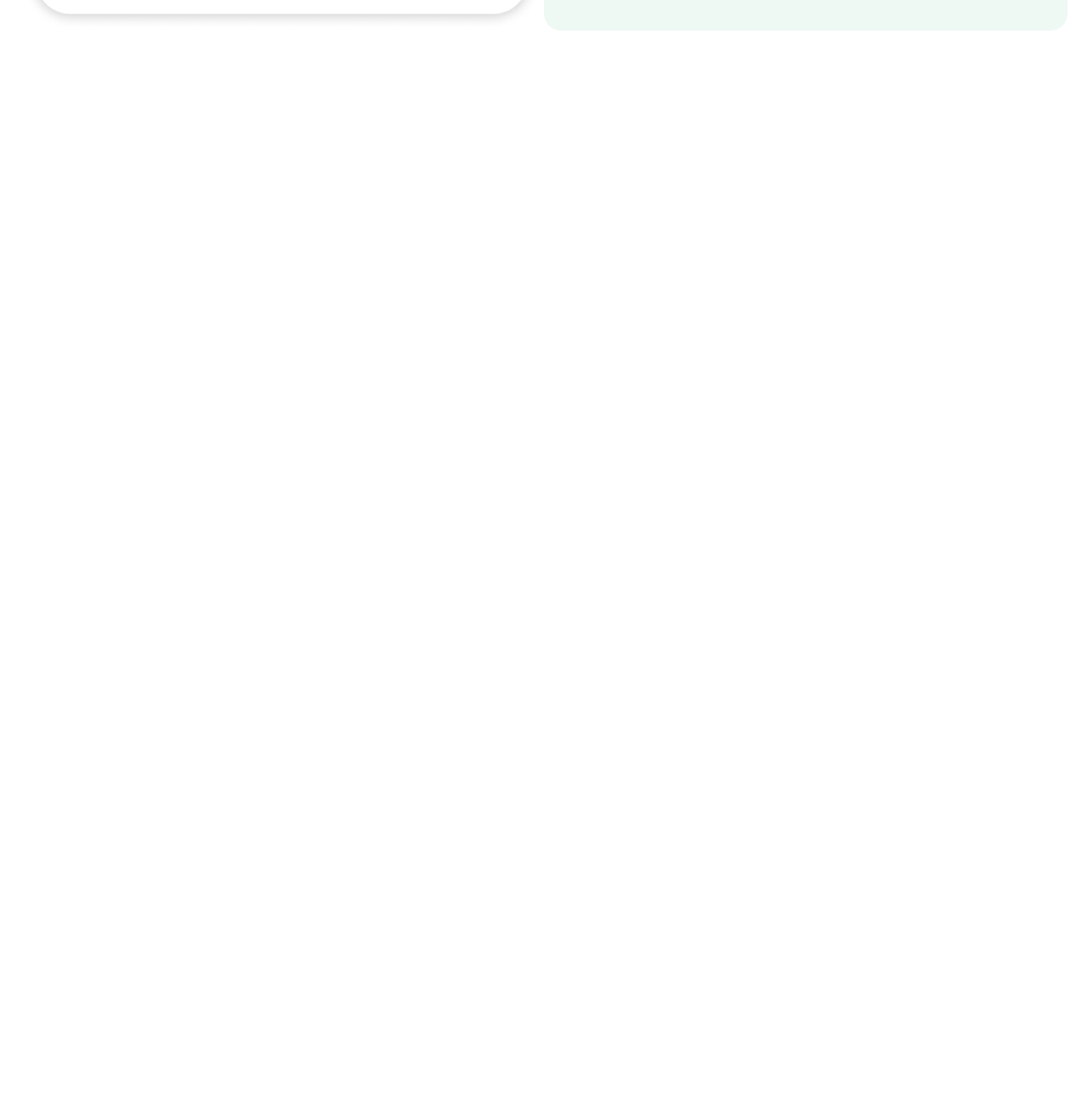
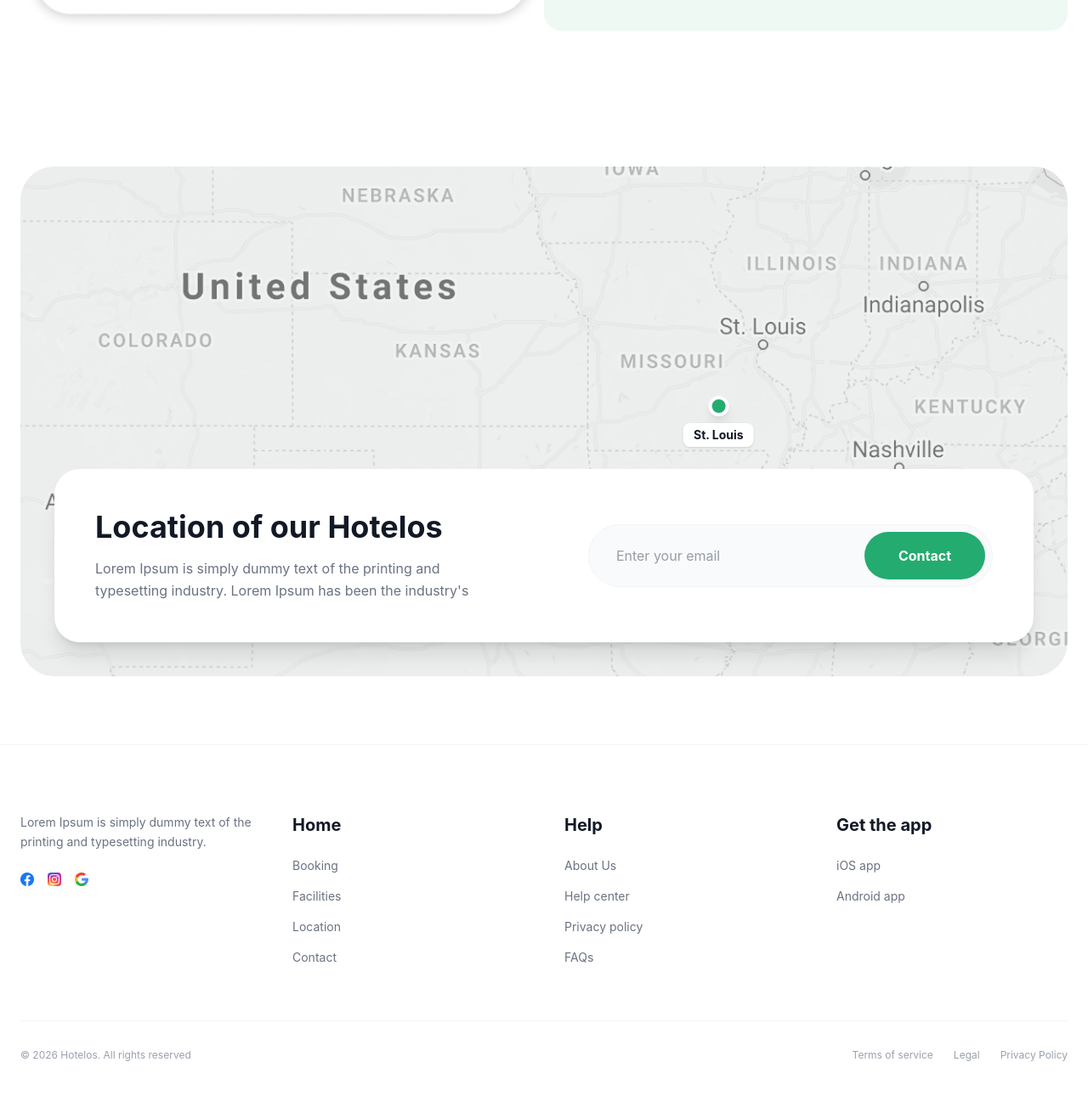
Before and after one commit to dilovar6666/practic, a website: page src/righthtml.html in a window 1280 px wide. Shown: the part 3665-4955 px from the top of the page at 85% size. Before the commit the page ends 3781 px from the top, so only its background shows below. Drawn offline with nearby package versions, Linux system fonts and the light colour scheme; files that its build step writes are made by us from their sources; files whose address does not match are found by name.

Commit message:
add section5 and footer

```diff
--- a/index.html
+++ b/index.html
@@ -210,7 +210,7 @@
                class="bg-white border border-gray-50 p-8 rounded-2xl shadow-sm transition-shadow flex flex-col items-center justify-center text-center group">
                <div class="w-12 h-12 mb-4 flex items-center justify-center">
                   <img src="./forimg/workspace 1.png" class="w-full h-full object-contain transition-transform"
-                     alt="Private Workspace">
+                     alt="">
                </div>
                <span class="text-[#121926] font-medium text-sm">Private Workspace</span>
             </div>
@@ -218,7 +218,7 @@
                class="bg-white border border-gray-50 p-8 rounded-2xl shadow-sm transition-shadow flex flex-col items-center justify-center text-center group">
                <div class="w-12 h-12 mb-4 flex items-center justify-center">
                   <img src="./forimg/parking-area (1) 1.png" class="w-full h-full object-contain  transition-transform"
-                     alt="Parking Area">
+                     alt="">
                </div>
                <span class="text-[#121926] font-medium text-sm">Parking Area</span>
             </div>
@@ -226,7 +226,7 @@
                class="bg-white border border-gray-50 p-8 rounded-2xl shadow-sm transition-shadow flex flex-col items-center justify-center text-center group">
                <div class="w-12 h-12 mb-4 flex items-center justify-center">
                   <img src="./forimg/cappuccino 1.png" class="w-full h-full object-contain transition-transform"
-                     alt="Breakfast">
+                     alt="">
                </div>
                <span class="text-[#121926] font-medium text-sm">Breakfast</span>
             </div>
@@ -234,7 +234,7 @@
                class="bg-white border border-gray-50 p-8 rounded-2xl shadow-sm transition-shadow flex flex-col items-center justify-center text-center group">
                <div class="w-12 h-12 mb-4 flex items-center justify-center">
                   <img src="./forimg/wifi (2) 1.png" class="w-full h-full object-contain transition-transform"
-                     alt="Free Wifi">
+                     alt="">
                </div>
                <span class="text-[#121926] font-medium text-sm">Free Wifi</span>
             </div>
@@ -242,7 +242,7 @@
                class="bg-white border border-gray-50 p-8 rounded-2xl shadow-sm transition-shadow flex flex-col items-center justify-center text-center group">
                <div class="w-12 h-12 mb-4 flex items-center justify-center">
                   <img src="./forimg/flash (1) 1.png" class="w-full h-full object-contain transition-transform"
-                     alt="Free Electricity">
+                     alt="">
                </div>
                <span class="text-[#121926] font-medium text-sm">Free Electricity</span>
             </div>
@@ -250,7 +250,7 @@
                class="bg-white border border-gray-50 p-8 rounded-2xl shadow-sm  transition-shadow flex flex-col items-center justify-center text-center group">
                <div class="w-12 h-12 mb-4 flex items-center justify-center">
                   <img src="./forimg/swimmer 1.png" class="w-full h-full object-contain  transition-transform"
-                     alt="Swimming Pool">
+                     alt="">
                </div>
                <span class="text-[#121926] font-medium text-sm">Swimming Pool</span>
             </div>
@@ -258,7 +258,7 @@
                class="bg-white border border-gray-50 p-8 rounded-2xl shadow-sm transition-shadow flex flex-col items-center justify-center text-center group">
                <div class="w-12 h-12 mb-4 flex items-center justify-center">
                   <img src="./forimg/dumbell 1.png" class="w-full h-full object-contain  transition-transform"
-                     alt="exercise Space">
+                     alt="">
                </div>
                <span class="text-[#121926] font-medium text-sm">exercise Space</span>
             </div>
@@ -266,7 +266,7 @@
                class="bg-white border border-gray-50 p-8 rounded-2xl shadow-sm transition-shadow flex flex-col items-center justify-center text-center group">
                <div class="w-12 h-12 mb-4 flex items-center justify-center">
                   <img src="./forimg/ellipsis 1.png" class="w-full h-full object-contain  transition-transform"
-                     alt="Other Service">
+                     alt="">
                </div>
                <span class="text-[#121926] font-medium text-sm">Other Service</span>
             </div>
@@ -341,12 +341,10 @@
    </section>
 
 
-   <script src="https://cdn.tailwindcss.com"></script>
-
    <section class="bg-white py-20 px-6 font-sans">
       <div class="max-w-7xl mx-auto h-[600px] rounded-[40px] relative overflow-hidden flex items-end p-10 bg-gray-100">
 
-         <img src="./forimg/map (1).png" alt="Map Background"
+         <img src="./forimg/map (1).png" alt=""
             class="absolute inset-0 w-full h-full object-cover opacity-60">
 
          <div class="absolute top-1/2 left-2/3 -translate-x-1/2 -translate-y-1/2 flex flex-col items-center">
--- a/src/righthtml.html
+++ b/src/righthtml.html
@@ -278,17 +278,13 @@
    <section class="bg-white py-20 px-6 font-sans">
       <div
          class="max-w-7xl mx-auto flex flex-col md:flex-row items-stretch justify-center  overflow-hidden rounded-[20px]">
-
-         <div
-            class="w-full md:w-1/2 flex  items-center justify-center">
+         <div class="w-full md:w-1/2 flex  items-center justify-center">
             <img src="../forimg/Perfect Place 1.png" alt="" class="w-full max-w-[100%]">
          </div>
-
          <div class="w-full md:w-1/2 p-12  flex flex-col justify-center space-y-6 bg-[#eff9f4] rounded-[20px]">
             <h2 class="text-[#121926] text-4xl font-bold">
                About Us
             </h2>
-
             <div class="space-y-4">
                <p class="text-gray-500 leading-relaxed text-sm">
                   Lorem Ipsum is simply dummy text of the printing and typesetting industry. Lorem Ipsum has been the
@@ -299,7 +295,6 @@
                   industry's standard dummy Lorem Ipsum is simply dummy text of the printing and typesetting industry.
                </p>
             </div>
-
             <div class="pt-4">
                <button
                   class="bg-[#24AB70] text-white px-10 py-3 rounded-full font-medium hover:bg-[#1e8f5d] transition-colors">
@@ -307,9 +302,134 @@
                </button>
             </div>
          </div>
+      </div>
+   </section>
+
+
+   <section class="bg-white py-20 px-6 font-sans">
+      <div class="max-w-7xl mx-auto h-[600px] rounded-[40px] relative overflow-hidden flex items-end p-10 bg-gray-100">
+
+         <img src="../forimg/map (1).png" alt=""
+            class="absolute inset-0 w-full h-full object-cover opacity-60">
+
+         <div class="absolute top-1/2 left-2/3 -translate-x-1/2 -translate-y-1/2 flex flex-col items-center">
+            <div class="bg-[#24AB70] w-6 h-6 rounded-full border-4 border-white shadow-lg"></div>
+            <span class="bg-white px-3 py-1 rounded-lg text-[#121926] font-bold text-sm mt-2 shadow-sm">St. Louis</span>
+         </div>
+
+         <div
+            class="relative z-10 bg-white w-full rounded-[30px] p-8 md:p-12 shadow-xl flex flex-col md:flex-row items-center justify-between gap-8">
+
+            <div class="max-w-md space-y-4">
+               <h2 class="text-[#121926] text-3xl md:text-4xl font-bold">
+                  Location of our Hotelos
+               </h2>
+               <p class="text-gray-500 leading-relaxed">
+                  Lorem Ipsum is simply dummy text of the printing and typesetting industry. Lorem Ipsum has been the
+                  industry's
+               </p>
+            </div>
+
+            <div
+               class="w-full md:w-auto flex flex-col sm:flex-row items-center gap-4 bg-gray-50 p-2 rounded-2xl md:rounded-full border border-gray-100">
+               <input type="email" placeholder="Enter your email"
+                  class="bg-transparent px-6 py-3 w-full sm:w-[300px] outline-none text-gray-700">
+               <button
+                  class="bg-[#24AB70] text-white px-10 py-4 rounded-xl md:rounded-full font-bold hover:bg-[#1e8f5d] transition-all w-full sm:w-auto">
+                  Contact
+               </button>
+            </div>
+
+         </div>
+      </div>
+   </section>
+
+
+   <footer class="bg-white pt-20 pb-10 px-6 font-sans border-t border-gray-100 max-w-[1300px] mx-auto">
+      <div class="max-w-7xl mx-auto">
+
+         <div class="grid grid-cols-1 md:grid-cols-4 gap-12 mb-16">
+
+            <div class="space-y-6">
+               <p class="text-gray-500 leading-relaxed text-sm">
+                  Lorem Ipsum is simply dummy text of the printing and typesetting industry.
+               </p>
+               <div class="flex gap-4">
+                  <p>
+                     <span><img src="../forimg/Group 23.png" alt=""></span>
+                  </p>
+                  <p>
+                     <span><img src="../forimg/Group 24.png" alt=""></span>
+                  </p>
+                  <p>
+                     <span><img src="../forimg/search 1.png" alt=""></span>
+                  </p>
+               </div>
+            </div>
+
+            <div>
+               <h4 class="text-[#121926] font-bold text-xl mb-6">Home</h4>
+               <ul class="space-y-4 text-gray-500 text-sm">
+                  <li>
+                     <p>Booking</з>
+                  </li>
+                  <li>
+                     <p>Facilities</з>
+                  </li>
+                  <li>
+                     <p>Location</з>
+                  </li>
+                  <li>
+                     <p>Contact</з>
+                  </li>
+               </ul>
+            </div>
+
+            <div>
+               <h4 class="text-[#121926] font-bold text-xl mb-6">Help</h4>
+               <ul class="space-y-4 text-gray-500 text-sm">
+                  <li>
+                     <p>About Us</p>
+                  </li>
+                  <li>
+                     <p>Help center</p>
+                  </li>
+                  <li>
+                     <p>Privacy policy</p>
+                  </li>
+                  <li>
+                     <p>FAQs</p>
+                  </li>
+               </ul>
+            </div>
+
+            <div>
+               <h4 class="text-[#121926] font-bold text-xl mb-6">Get the app</h4>
+               <ul class="space-y-4 text-gray-500 text-sm">
+                  <li>
+                     <p>iOS app</p>
+                  </li>
+                  <li>
+                     <p>Android app</p>
+                  </li>
+               </ul>
+            </div>
+
+         </div>
+
+         <div class="border-t border-gray-100 pt-8 flex flex-col md:flex-row justify-between items-center gap-4">
+            <p class="text-gray-400 text-xs">
+               © 2026 Hotelos. All rights reserved
+            </p>
+            <div class="flex gap-6 text-xs text-gray-400">
+               <p>Terms of service</p>
+               <p>Legal</p>
+               <p>Privacy Policy</p>
+            </div>
+         </div>
 
       </div>
-   </section>
+   </footer>
 </body>
 
 </html>
```
